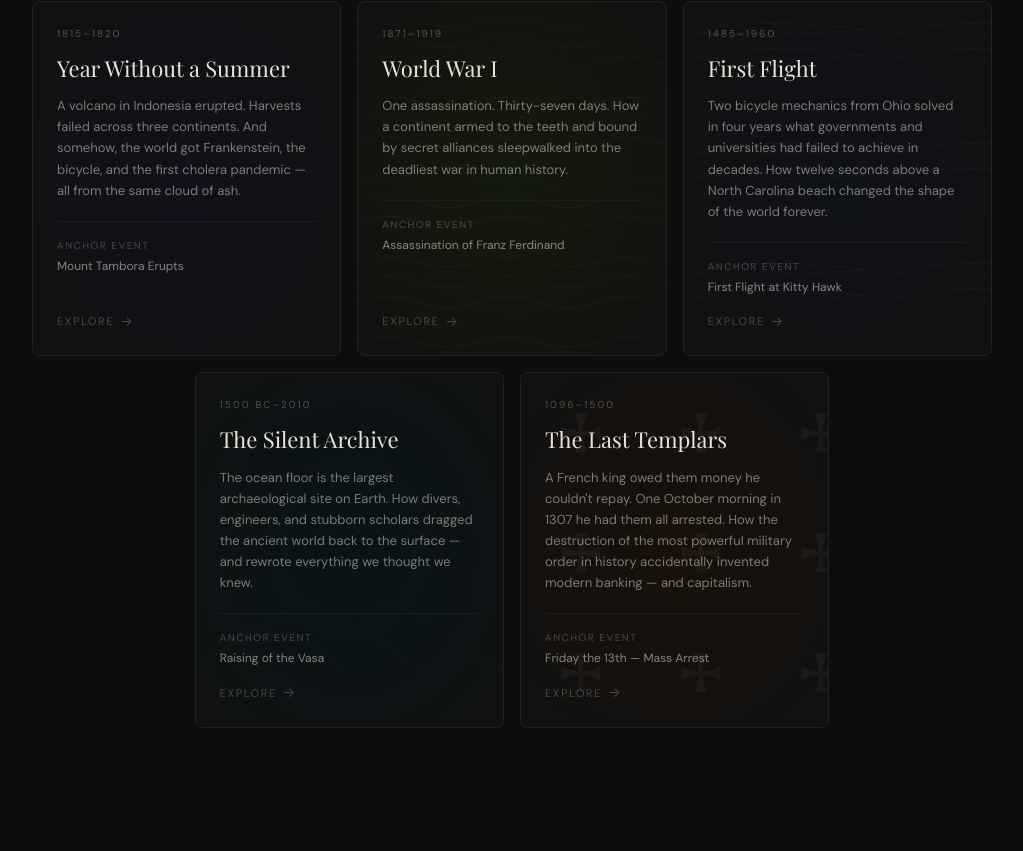
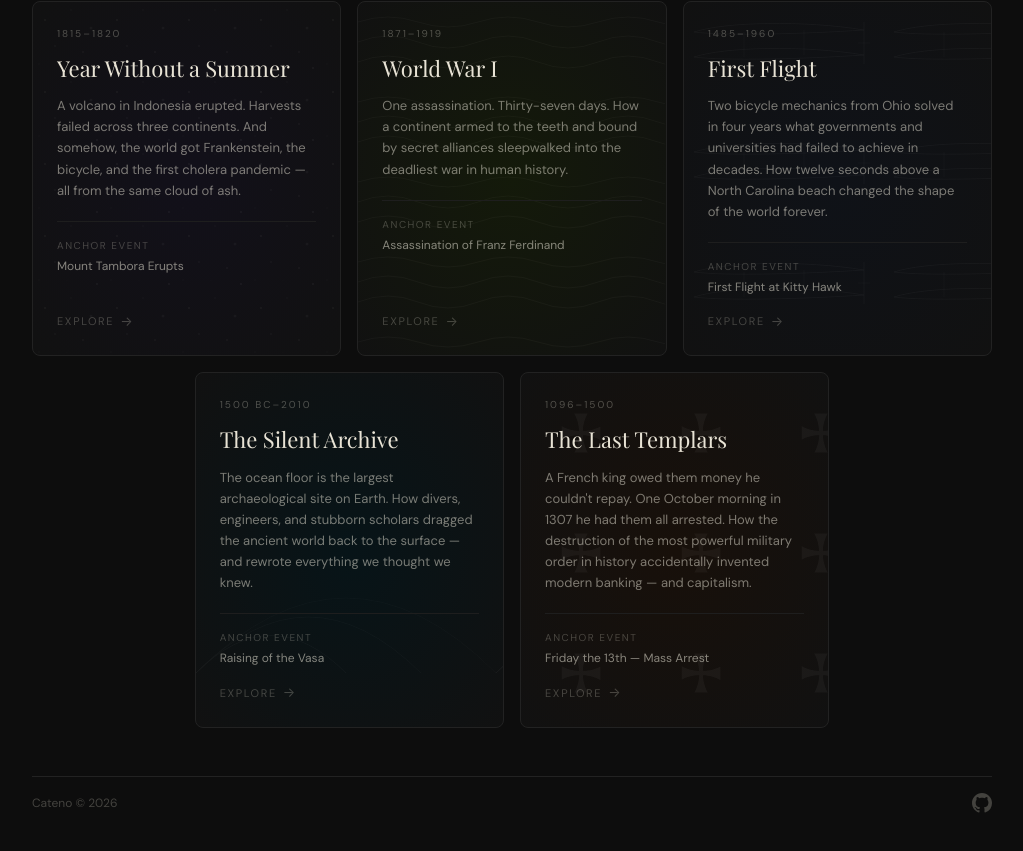
Before and after one commit to catsbyy/cateno, a React (Vite) app: page / in a window 1280 px wide. Shown: the part 550-1401 px from the top of the page, without its empty margins (128-1151 px from the left). Before the commit the page ends 1342 px from the top, so only its background shows below. Built offline with nearby package versions, Linux system fonts and the light colour scheme.

Commit message:
add footer

```diff
--- /dev/null
+++ b/src/components/Footer.tsx
@@ -0,0 +1,33 @@
+export function Footer() {
+  return (
+    <footer className="w-full mt-12">
+      <div
+        className="flex items-center justify-between"
+        style={{
+          maxWidth: 960,
+          margin: "0 auto",
+          borderTop: "1px solid #222222",
+          padding: "16px 0",
+          fontSize: 12,
+        }}
+      >
+        <span style={{ fontFamily: "DM Sans, system-ui, sans-serif", color: "rgba(232,227,213,0.25)" }}>
+          Cateno © 2026
+        </span>
+        <a
+          href="https://github.com/catsbyy/cateno"
+          target="_blank"
+          rel="noopener noreferrer"
+          aria-label="GitHub"
+          style={{ color: "rgba(232,227,213,0.25)", display: "flex", alignItems: "center", transition: "color 0.15s" }}
+          onMouseEnter={e => (e.currentTarget.style.color = "rgba(232,227,213,0.75)")}
+          onMouseLeave={e => (e.currentTarget.style.color = "rgba(232,227,213,0.25)")}
+        >
+          <svg width="20" height="20" viewBox="0 0 24 24" fill="currentColor">
+            <path d="M12 0C5.37 0 0 5.37 0 12c0 5.31 3.435 9.795 8.205 11.385.6.105.825-.255.825-.57 0-.285-.015-1.23-.015-2.235-3.015.555-3.795-.735-4.035-1.41-.135-.345-.72-1.41-1.23-1.695-.42-.225-1.02-.78-.015-.795.945-.015 1.62.87 1.845 1.23 1.08 1.815 2.805 1.305 3.495.99.105-.78.42-1.305.765-1.605-2.67-.3-5.46-1.335-5.46-5.925 0-1.305.465-2.385 1.23-3.225-.12-.3-.54-1.53.12-3.18 0 0 1.005-.315 3.3 1.23.96-.27 1.98-.405 3-.405s2.04.135 3 .405c2.295-1.56 3.3-1.23 3.3-1.23.66 1.65.24 2.88.12 3.18.765.84 1.23 1.905 1.23 3.225 0 4.605-2.805 5.625-5.475 5.925.435.375.81 1.095.81 2.22 0 1.605-.015 2.895-.015 3.3 0 .315.225.69.825.57A12.02 12.02 0 0 0 24 12c0-6.63-5.37-12-12-12z" />
+          </svg>
+        </a>
+      </div>
+    </footer>
+  );
+}
--- a/src/components/ScenarioSelector.tsx
+++ b/src/components/ScenarioSelector.tsx
@@ -2,6 +2,7 @@
 import type { CatenoScenario } from "../types";
 import { SCENARIOS } from "../data/scenarios";
 import { ScenarioPatternSvg, SCENARIO_CENTRE_COLORS } from "../theme";
+import { Footer } from "./Footer";
 
 interface ScenarioSelectorProps {
   onSelect: (scenario: CatenoScenario) => void;
@@ -23,7 +24,7 @@
   const rows = chunkArray(SCENARIOS, 3);
 
   return (
-    <div className="w-full min-h-screen bg-[#0D0D0D] flex flex-col items-center px-4 py-12 md:py-16">
+    <div className="w-full min-h-screen bg-[#0D0D0D] flex flex-col items-center px-4 py-12 md:py-16 pb-0">
       {/* Wordmark */}
       <motion.div
         className="text-center shrink-0"
@@ -92,6 +93,8 @@
           </div>
         ))}
       </div>
+
+      <Footer />
     </div>
   );
 }
```
